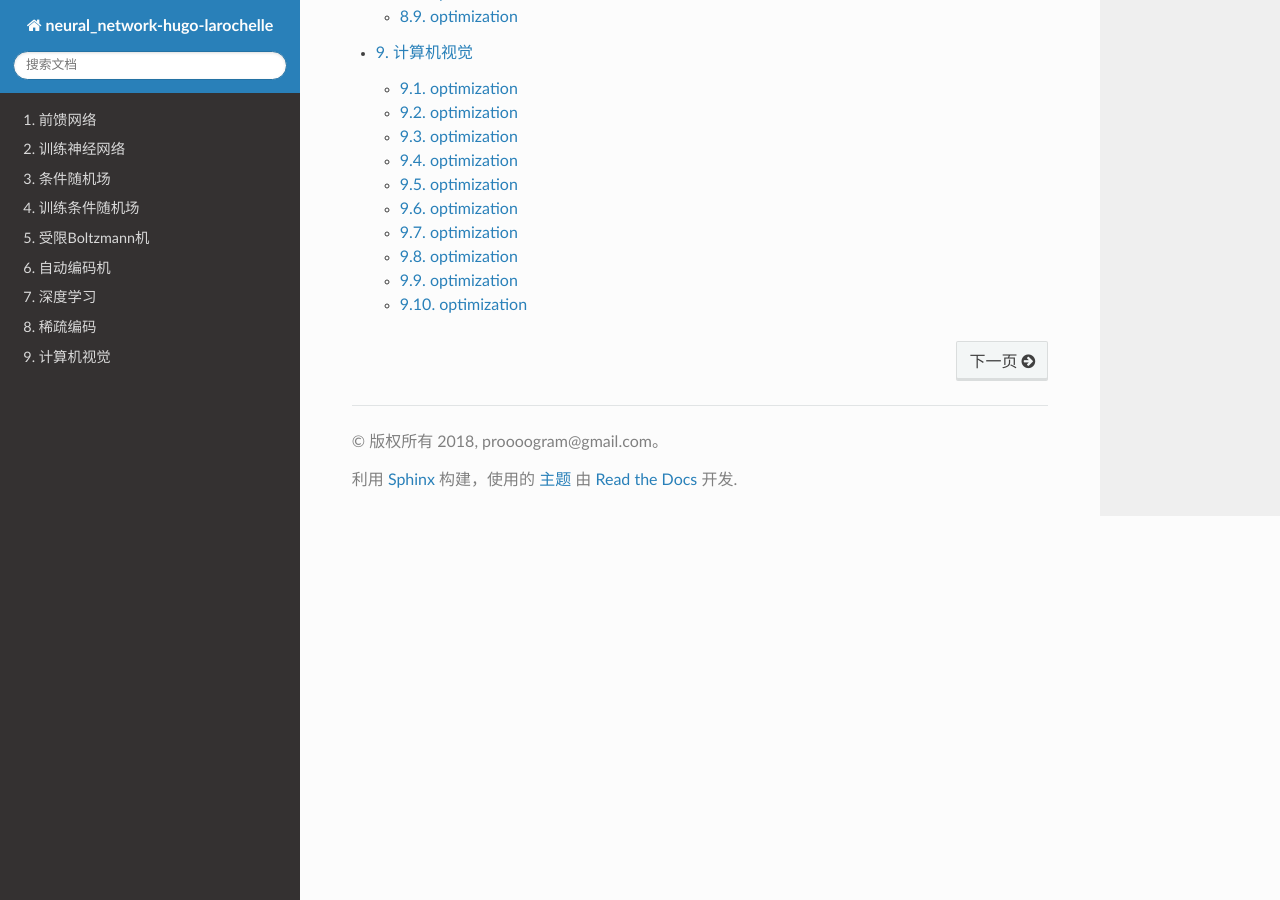
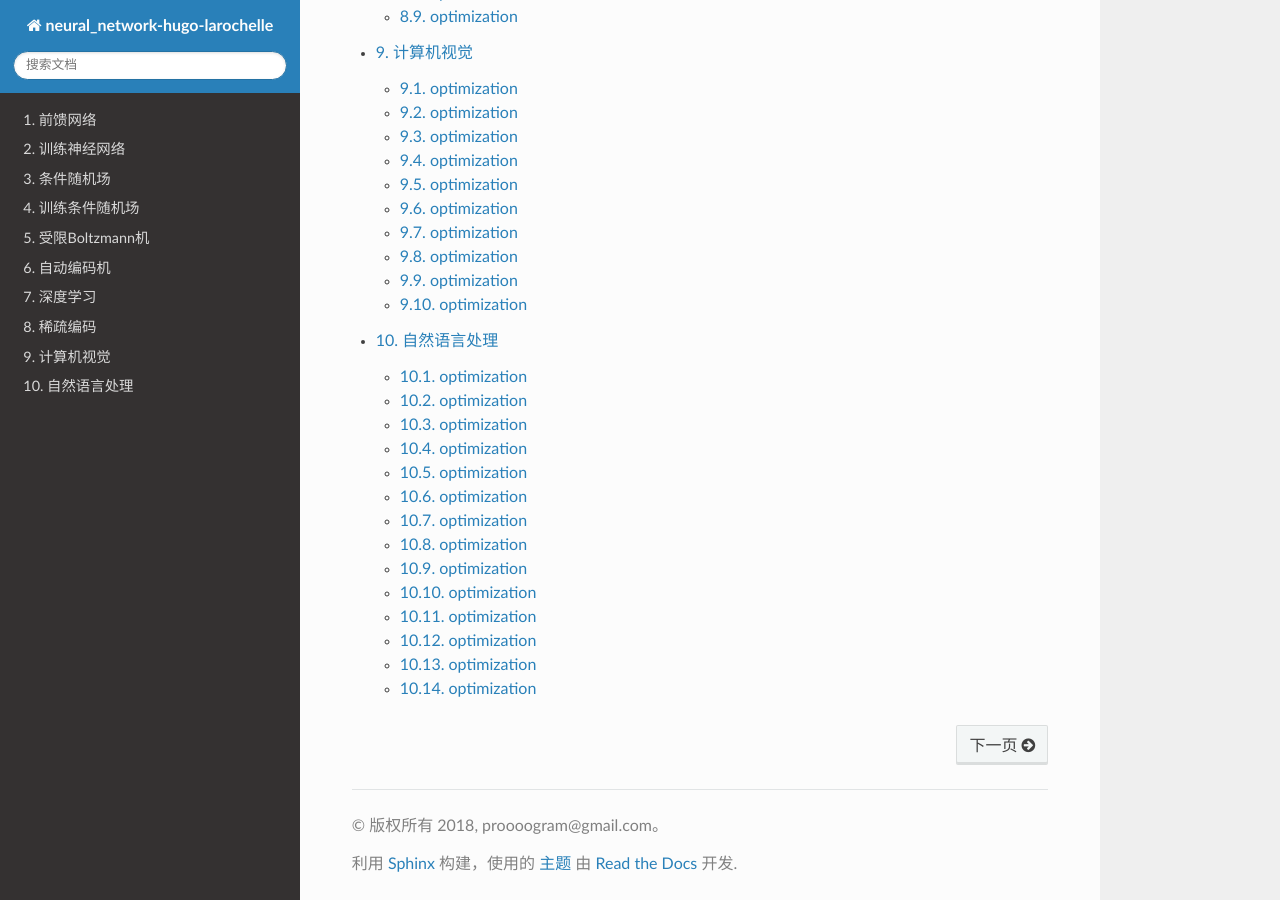
Before and after one commit to proooogram/neural_network-2ed-hugo_larochelle, a Sphinx documentation site: the page built from source/index.rst, in a window 1280 px wide and 900 px high, scrolled down 2143 px. Built offline with Sphinx 7.4.7 and the Read the Docs theme 2.0.0, drawn with Linux system fonts in a browser that asks for light colours.

Commit message:
directory ch10 ok

```diff
--- /dev/null
+++ b/source/10 Natural language processing/1 motivation.rst
@@ -0,0 +1,6 @@
+.. 注释
+
+optimization
+==========================================================
+
+.. toctree::
--- /dev/null
+++ b/source/10 Natural language processing/10 multitask learning.rst
@@ -0,0 +1,6 @@
+.. 注释
+
+optimization
+==========================================================
+
+.. toctree::
--- /dev/null
+++ b/source/10 Natural language processing/11 recursive network.rst
@@ -0,0 +1,6 @@
+.. 注释
+
+optimization
+==========================================================
+
+.. toctree::
--- /dev/null
+++ b/source/10 Natural language processing/12 merging representations.rst
@@ -0,0 +1,6 @@
+.. 注释
+
+optimization
+==========================================================
+
+.. toctree::
--- /dev/null
+++ b/source/10 Natural language processing/13 tree inference.rst
@@ -0,0 +1,6 @@
+.. 注释
+
+optimization
+==========================================================
+
+.. toctree::
--- /dev/null
+++ b/source/10 Natural language processing/14 recursive network training.rst
@@ -0,0 +1,6 @@
+.. 注释
+
+optimization
+==========================================================
+
+.. toctree::
--- /dev/null
+++ b/source/10 Natural language processing/2 preprocessing.rst
@@ -0,0 +1,6 @@
+.. 注释
+
+optimization
+==========================================================
+
+.. toctree::
--- /dev/null
+++ b/source/10 Natural language processing/3 one-hot encoding.rst
@@ -0,0 +1,6 @@
+.. 注释
+
+optimization
+==========================================================
+
+.. toctree::
--- /dev/null
+++ b/source/10 Natural language processing/4 word representations.rst
@@ -0,0 +1,6 @@
+.. 注释
+
+optimization
+==========================================================
+
+.. toctree::
--- /dev/null
+++ b/source/10 Natural language processing/5 language modeling.rst
@@ -0,0 +1,6 @@
+.. 注释
+
+optimization
+==========================================================
+
+.. toctree::
--- /dev/null
+++ b/source/10 Natural language processing/6 neural network language model.rst
@@ -0,0 +1,6 @@
+.. 注释
+
+optimization
+==========================================================
+
+.. toctree::
--- /dev/null
+++ b/source/10 Natural language processing/7 hierarchical output layer.rst
@@ -0,0 +1,6 @@
+.. 注释
+
+optimization
+==========================================================
+
+.. toctree::
--- /dev/null
+++ b/source/10 Natural language processing/8 word tagging.rst
@@ -0,0 +1,6 @@
+.. 注释
+
+optimization
+==========================================================
+
+.. toctree::
--- /dev/null
+++ b/source/10 Natural language processing/9 convolutional network.rst
@@ -0,0 +1,6 @@
+.. 注释
+
+optimization
+==========================================================
+
+.. toctree::
--- a/source/index.rst
+++ b/source/index.rst
@@ -16,3 +16,4 @@
    7 Deep learning/index
    8 Sparse coding/index
    9 Computer vision/index
+   10 Natural language processing/index
```
Also changed, not shown: source/10 Natural language processing/index.rst (added, +21 -0 lines).
